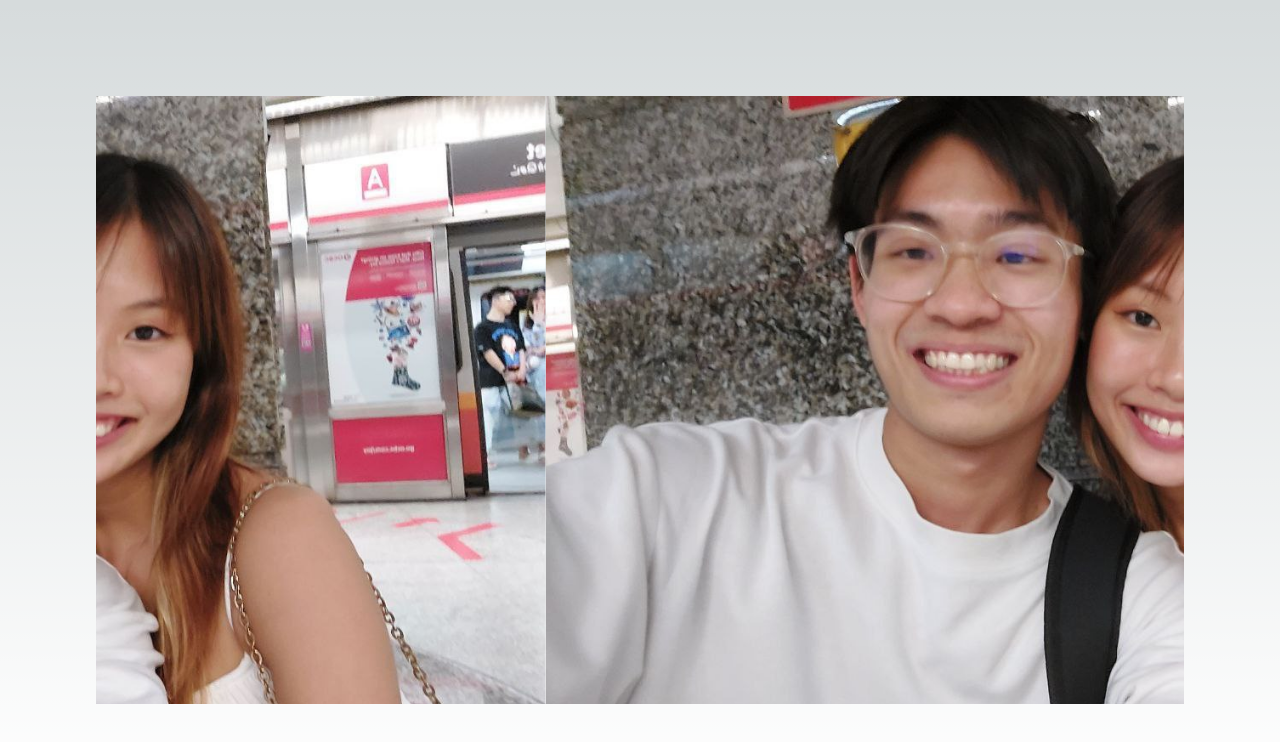
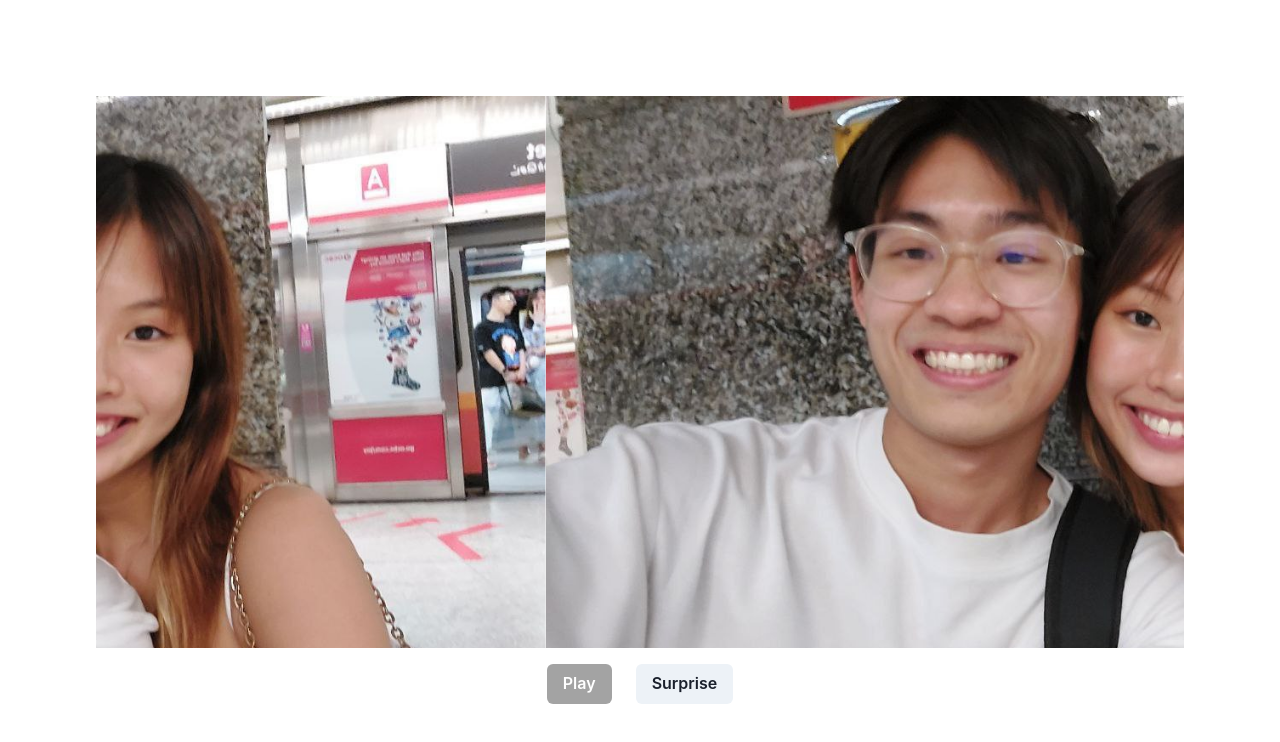
Before and after one commit to Kennethsim2000/anniversary, a Next.js app: page / in a window 1280 px wide. Shown: the top 742 px of the page. Built offline with nearby package versions, Linux system fonts and the light colour scheme.

Commit message:
added music

```diff
--- /dev/null
+++ b/app/Flower.tsx
@@ -0,0 +1,5 @@
+const Flower = () => {
+  return <div></div>;
+};
+
+export default Flower;
--- a/app/layout.tsx
+++ b/app/layout.tsx
@@ -1,22 +1,26 @@
-import type { Metadata } from 'next'
-import { Inter } from 'next/font/google'
-import './globals.css'
+import type { Metadata } from "next";
+import { Inter } from "next/font/google";
+import { ChakraProvider } from "@chakra-ui/react";
+import "./globals.css";
+import { Providers } from "./providers";
 
-const inter = Inter({ subsets: ['latin'] })
+const inter = Inter({ subsets: ["latin"] });
 
 export const metadata: Metadata = {
-  title: 'Create Next App',
-  description: 'Generated by create next app',
-}
+  title: "Create Next App",
+  description: "Generated by create next app",
+};
 
 export default function RootLayout({
   children,
 }: {
-  children: React.ReactNode
+  children: React.ReactNode;
 }) {
   return (
     <html lang="en">
-      <body className={inter.className}>{children}</body>
+      <body>
+        <Providers>{children}</Providers>
+      </body>
     </html>
-  )
+  );
 }
--- a/app/page.tsx
+++ b/app/page.tsx
@@ -1,11 +1,31 @@
-import Image from 'next/image'
-import Slider from './Slider.tsx';
+"use client";
+import Slider from "./Slider.tsx";
+import { useState } from "react";
+import { Button, ButtonGroup } from "@chakra-ui/react";
 
-const animation = { duration: 5000, easing: (t:any) => t }
 export default function Home() {
+  const [isPlaying, setIsPlaying] = useState(false);
+
+  const handlePlay = () => {
+    setIsPlaying(true);
+  };
   return (
     <main className="flex h-screen flex-col items-center md:p-24 p-6">
-      <Slider/>
+      <Slider />
+
+      <ButtonGroup gap="4" className="mt-4">
+        <Button colorScheme="blackAlpha" onClick={handlePlay}>
+          Play
+        </Button>
+        <Button colorScheme="gray">Surprise</Button>
+      </ButtonGroup>
+      {/* <button onClick={handlePlay}>Play</button> */}
+      {isPlaying && (
+        <audio autoPlay loop>
+          <source src="/videos/Famy.mp3" type="audio/mp3" />
+          Your browser does not support the audio tag.
+        </audio>
+      )}
     </main>
-  )
+  );
 }
--- /dev/null
+++ b/app/providers.tsx
@@ -0,0 +1,8 @@
+// app/providers.tsx
+"use client";
+
+import { ChakraProvider } from "@chakra-ui/react";
+
+export function Providers({ children }: { children: React.ReactNode }) {
+  return <ChakraProvider>{children}</ChakraProvider>;
+}
--- a/package.json
+++ b/package.json
@@ -9,6 +9,11 @@
     "lint": "next lint"
   },
   "dependencies": {
+    "@chakra-ui/next-js": "^2.2.0",
+    "@chakra-ui/react": "^2.8.2",
+    "@emotion/react": "^11.11.1",
+    "@emotion/styled": "^11.11.0",
+    "framer-motion": "^10.16.16",
     "keen-slider": "^6.8.6",
     "next": "14.0.4",
     "react": "^18",
```
Also changed, not shown: 2 other files (tests, documents, lock files or other folders).
